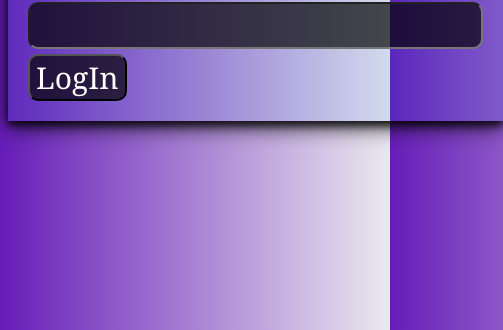
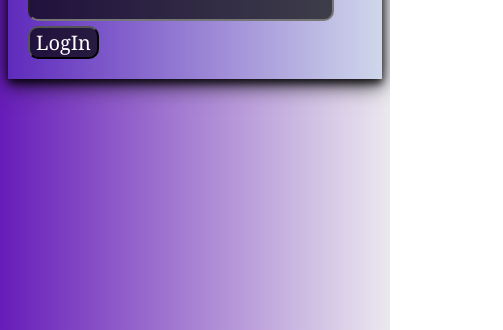
Before and after one commit to Siba-Ka-Playground/Cyber_Crust, a plain HTML site: page index.html in a window 390 px wide. Shown: the part 514-844 px from the top of the page, 503 px wide, since content can reach past the window. Drawn offline with Linux system fonts and the light colour scheme.

Commit message:
Update Index.css

```diff
--- a/Index.css
+++ b/Index.css
@@ -28,3 +28,18 @@ button {
   color: white;
   margin-top: 5px;
 }
+@media only screen and (max-width: 426px) {
+  .log_data {
+    font-size: 20px;
+    font-family: Georgia, "Times New Roman", Times, serif;
+  }
+  #name,
+  button {
+    border-radius: 10px;
+    font-size: 20px;
+    font-family: Georgia, "Times New Roman", Times, serif;
+    background-color: #000000ad;
+    color: white;
+    margin-top: 5px;
+  }
+}
```
